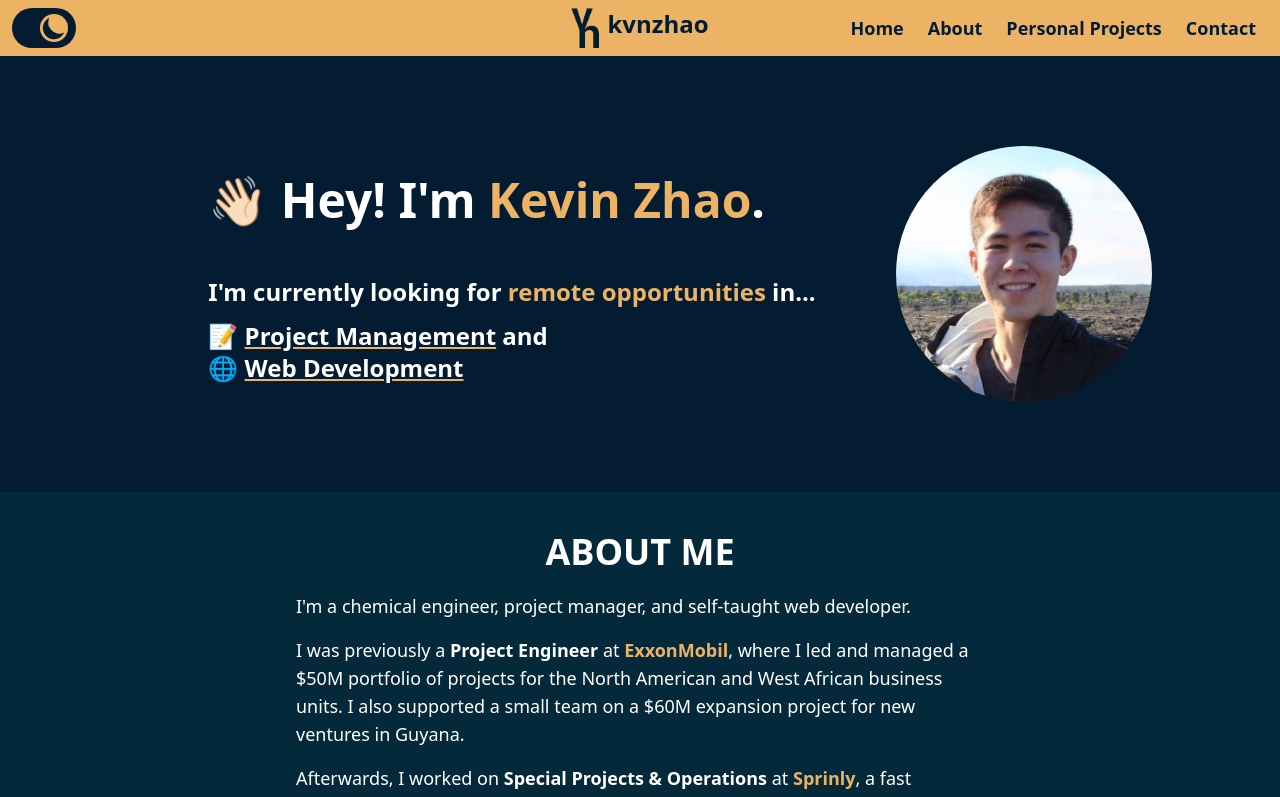
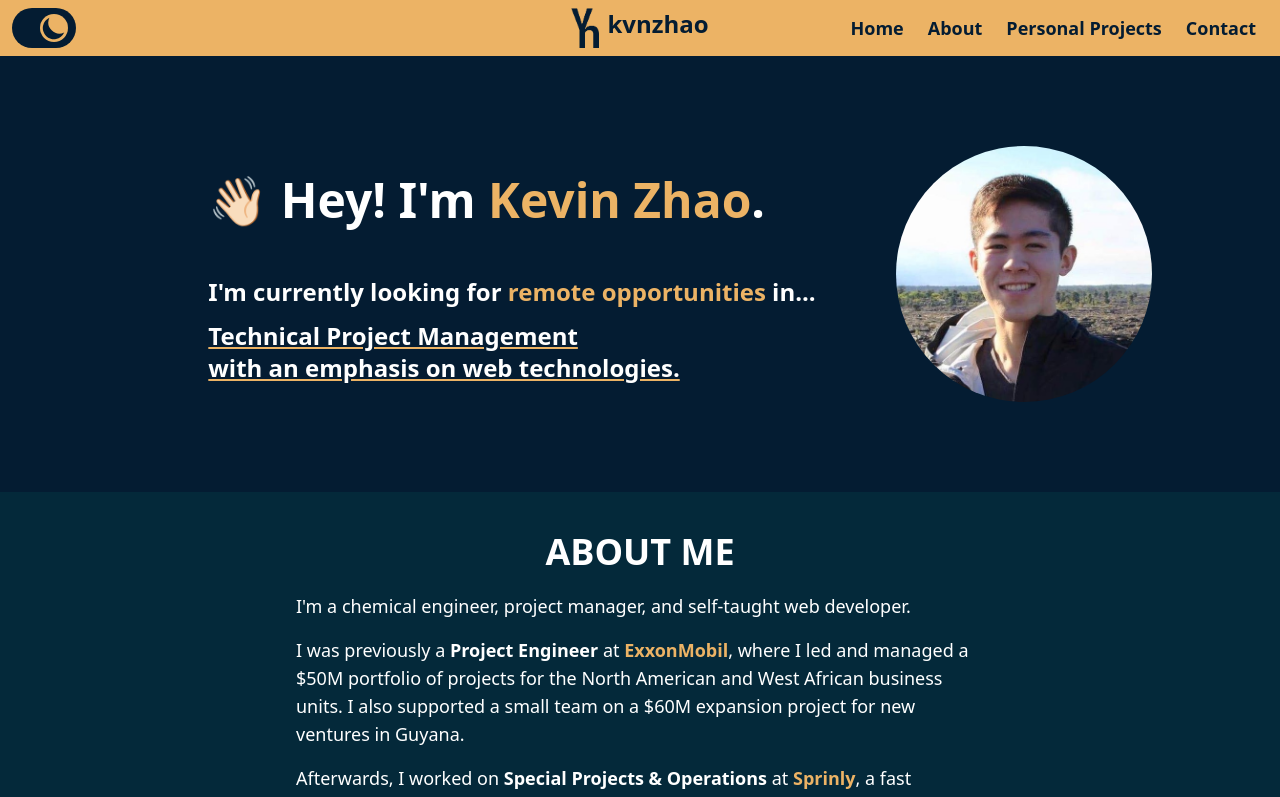
Before and after one commit to heykzhao/kvnzhao-website, a Next.js app: page / in a window 1280 px wide. Shown: the top 797 px of the page. Built offline with nearby package versions, Linux system fonts and the light colour scheme.

Commit message:
Update minor language in About and Home page

```diff
--- a/components/AboutBodySection/AboutBodySection.tsx
+++ b/components/AboutBodySection/AboutBodySection.tsx
@@ -201,7 +201,7 @@ const HeroSection: NextPage<ChildProps> = ({ darkMode }: ChildProps) => {
               </ol>
               <p className="pb-3">
                 {
-                  "Now, I'm looking for opportunities that can leverage my previous Projects & Operations expertise, with my newfound knowledge in Software, to bring value in my next role. "
+                  "Now, I'm looking for opportunities that can leverage my previous Projects & Operations expertise, with my knowledge in Software, to bring value in my next role. "
                 }
               </p>
             </div>
--- a/components/HomeHeroSection/HomeHeroSection.tsx
+++ b/components/HomeHeroSection/HomeHeroSection.tsx
@@ -39,18 +39,12 @@ const HeroSection: NextPage<ChildProps> = ({ darkMode }: ChildProps) => {
             in...
             <br />
             <div className="pt-3 pb-3">
-              📝{"  "}
               <span className="underline decoration-light-mode-4 decoration-solid dark:decoration-dark-mode-4">
-                Project Management
-              </span>{" "}
-              <span className="hidden lg:inline">and</span>
-              <br />
-              <span className="lg:hidden">
-                and <br />
+                Technical Project Management
               </span>
-              🌐{"  "}
+              <br></br>
               <span className="underline decoration-light-mode-4 decoration-solid dark:decoration-dark-mode-4">
-                Web Development
+                with an emphasis on web technologies.
               </span>
             </div>
           </h3>
```
